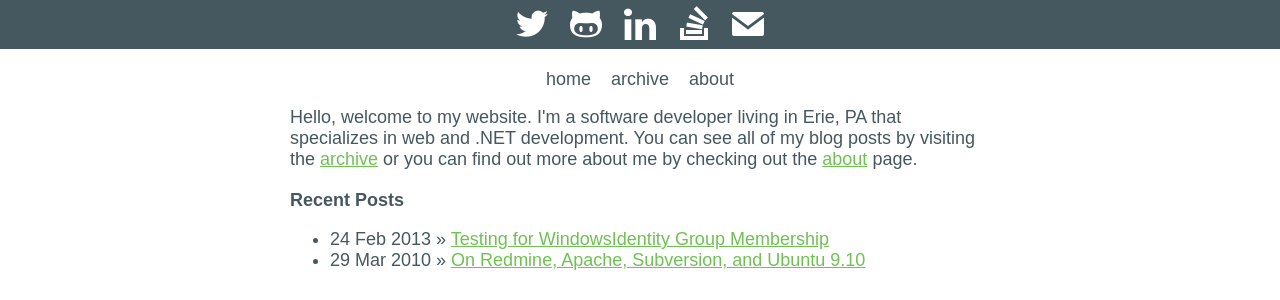
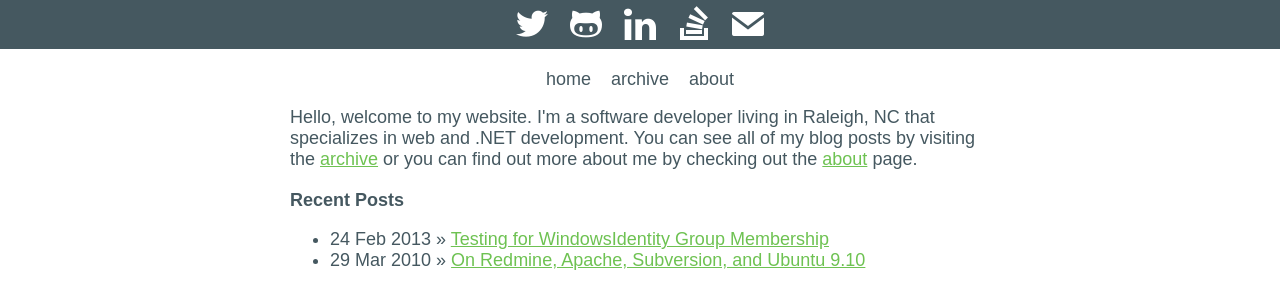
Before and after one commit to steveplatz/steveplatz.github.com, a Jekyll site: the page built from index.html, in a window 1280 px wide. Shown: the part 170-470 px from the top of the page. Built offline with Jekyll 4.4.1, drawn with Linux system fonts in a browser that asks for light colours.

Commit message:
Update index.html
Change hometown from Erie, PA to Raleigh, NC

```diff
--- a/index.html
+++ b/index.html
@@ -5,7 +5,7 @@ description: Steve Platz's personal website and blog.
 ---
 
 <p>
-Hello, welcome to my website. I'm a software developer living in Erie, PA that specializes in web and .NET development. You can see all of my blog posts by visiting the <a href="archive.html">archive</a> or you can find out more about me by checking out the <a href="about.html">about</a> page.
+Hello, welcome to my website. I'm a software developer living in Raleigh, NC that specializes in web and .NET development. You can see all of my blog posts by visiting the <a href="archive.html">archive</a> or you can find out more about me by checking out the <a href="about.html">about</a> page.
 </p>
 
 <h2>Recent Posts</h2>
```
